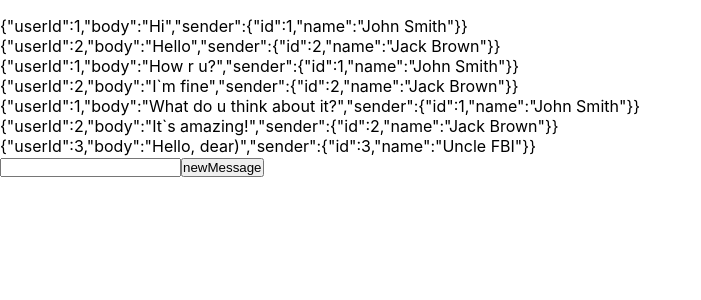
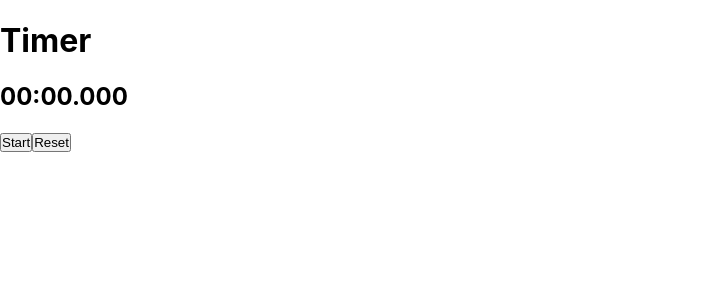
Before and after one commit to DeskYT/reactapp3, a React (Create React App) app: page / in a window 1280 px wide. Shown: the top 300 px of the page, without its empty margins (0-701 px from the left). Built offline with nearby package versions, Linux system fonts and the light colour scheme.

Commit message:
Functional Timer fix

```diff
--- a/src/App.js
+++ b/src/App.js
@@ -25,10 +25,10 @@ class App extends Component {
 
   render() {
     console.log('component rendered');
-    return (<Chat/>)
+    //return (<Chat/>)
     //return (<UserLoader />)
     //return(<NewCalendar language="ru"/>);
-    //return(<Timer />);
+    return(<Timer />);
     //return(<Counter/>)
     //return(<FormLogin />);
     /*const slideList = [
--- a/src/components/Timer/Timer.js
+++ b/src/components/Timer/Timer.js
@@ -12,26 +12,25 @@ const Timer = (props) => {
             timer = setInterval(timerHandler, 1);
             console.log( new Date (Date.now() - time) );
             console.log( startTime );
-
         }
         else{
             console.log("Disabling...");
+        }
+        return () => {
             clearInterval(timer);
-            setStartTime(nullDate);
-        }
-    }, [isEnabled]);
+        };
+    }, [isEnabled, startTime]);
 
     const timerHandler = () => {
-        setTime(Date.now() - startTime);
+
+            setTime(Date.now() - startTime);
     };
     const start = () => {
         setEnabled(true);
         setStartTime( new Date (Date.now() - time) );
-        //timer = setInterval(timerHandler, 1);
     };
     const stop = () => {
         setEnabled(false);
-        //clearInterval(timer);
     };
     const reset = () => {
         setTime(0);
```
